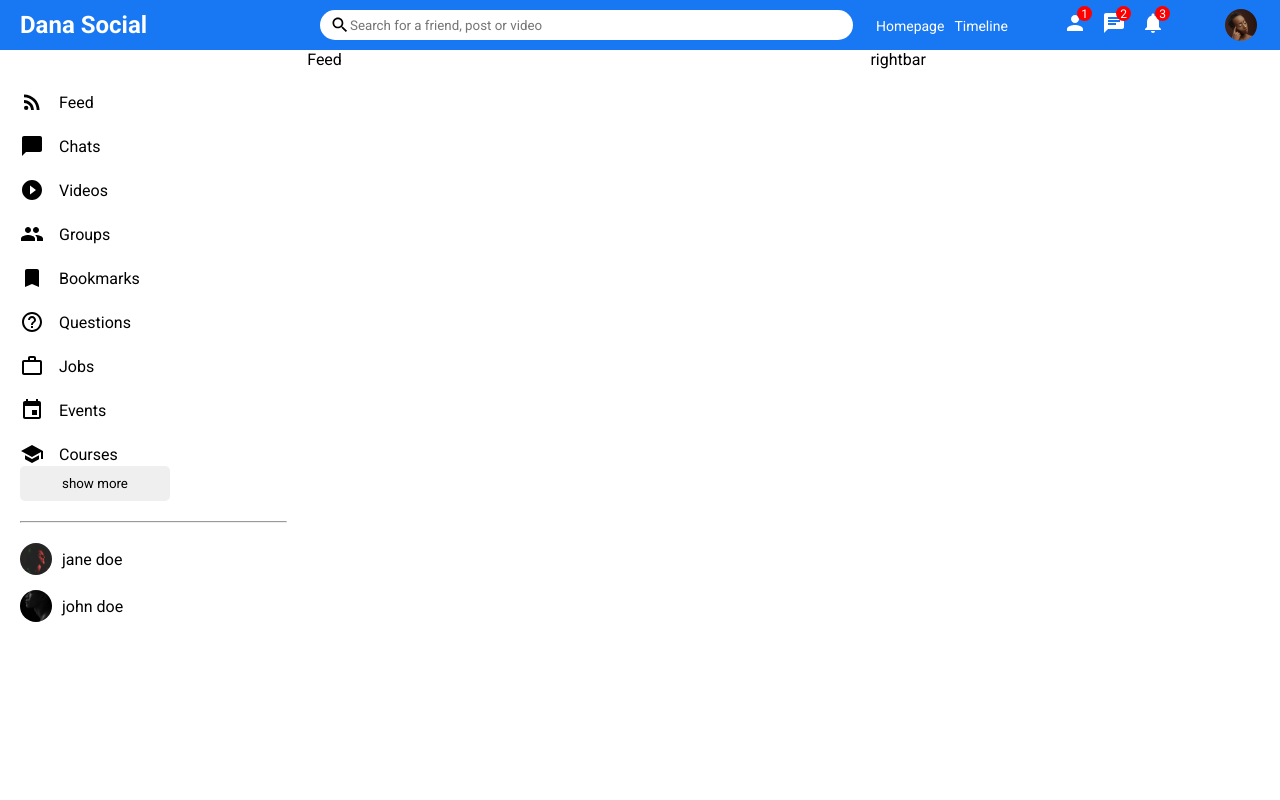
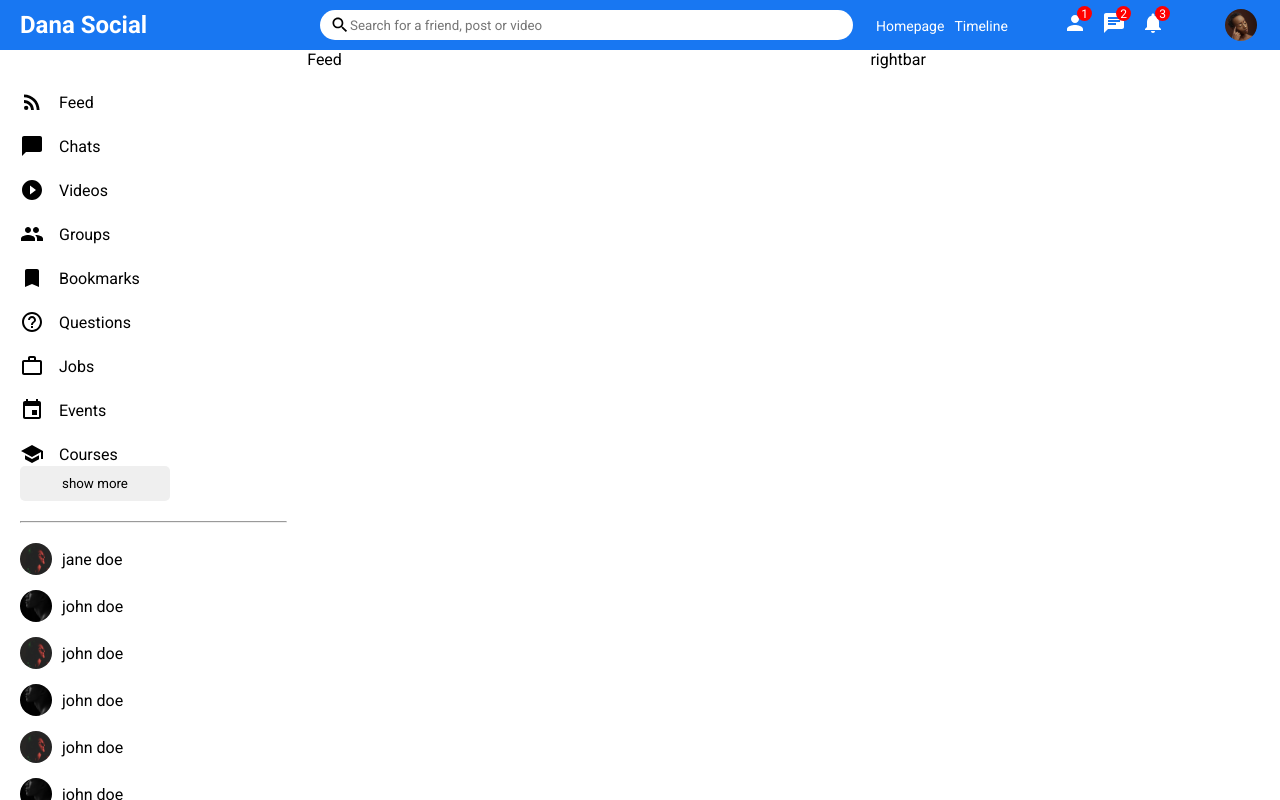
Before and after one commit to Gtindi/Chat-application, a React (Create React App) app: page / in a window 1280 px wide. Built offline with nearby package versions, Linux system fonts and the light colour scheme.

Commit message:
-making few changes on sidebar component

```diff
--- a/src/components/sidebar/Sidebar.js
+++ b/src/components/sidebar/Sidebar.js
@@ -48,6 +48,34 @@ const friendlists = [
     {
         fname: 'john doe',
         image: '../assets/person/p3.jpg'
+    },
+    {
+        fname: 'john doe',
+        image: '../assets/person/p2.jpg'
+    },
+    {
+        fname: 'john doe',
+        image: '../assets/person/p3.jpg'
+    },
+    {
+        fname: 'john doe',
+        image: '../assets/person/p2.jpg'
+    },
+    {
+        fname: 'john doe',
+        image: '../assets/person/p3.jpg'
+    },
+    {
+        fname: 'john doe',
+        image: '../assets/person/p2.jpg'
+    },
+    {
+        fname: 'john doe',
+        image: '../assets/person/p3.jpg'
+    },
+    {
+        fname: 'john doe',
+        image: '../assets/person/p2.jpg'
     }
 ]
 function Sidebar() {
--- a/src/components/sidebar/sidebar.css
+++ b/src/components/sidebar/sidebar.css
@@ -1,6 +1,16 @@
 .sidebar{
     flex: 3;
     height: calc(100vh - 50px);
+    overflow-y: scroll;
+}
+::-webkit-scrollbar{
+    width: 5px;
+}
+::-webkit-scrollbar-track{
+    background-color: #f1f1f1;
+}
+::-webkit-scrollbar-thumb{
+    background-color: rgb(179,179,179);
 }
 .sidebarWrapper{
     padding: 20px;
```
